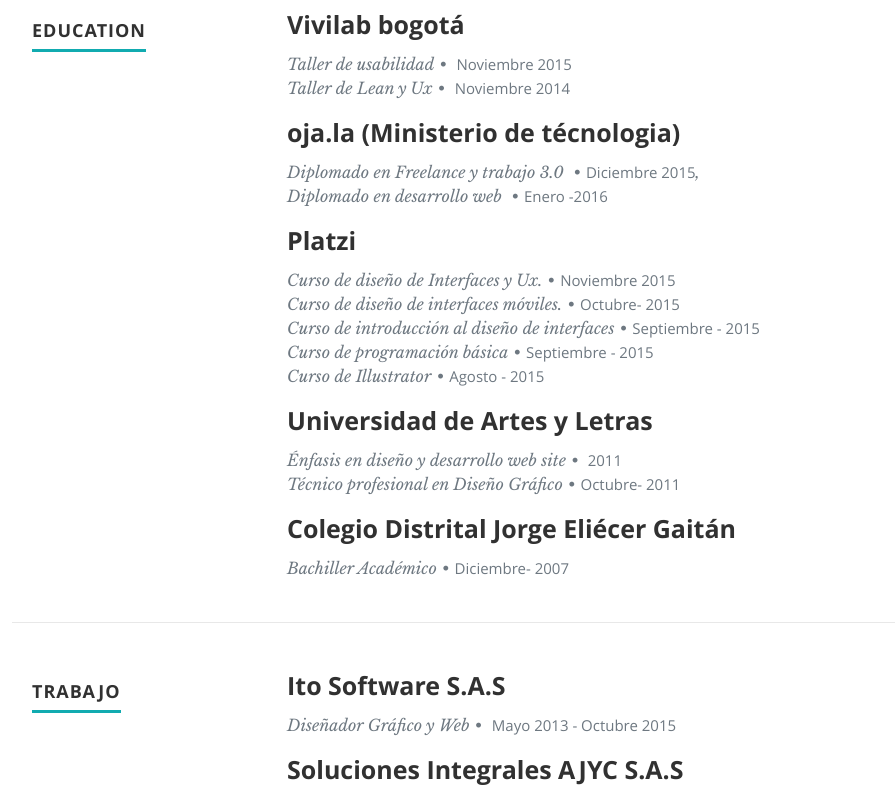
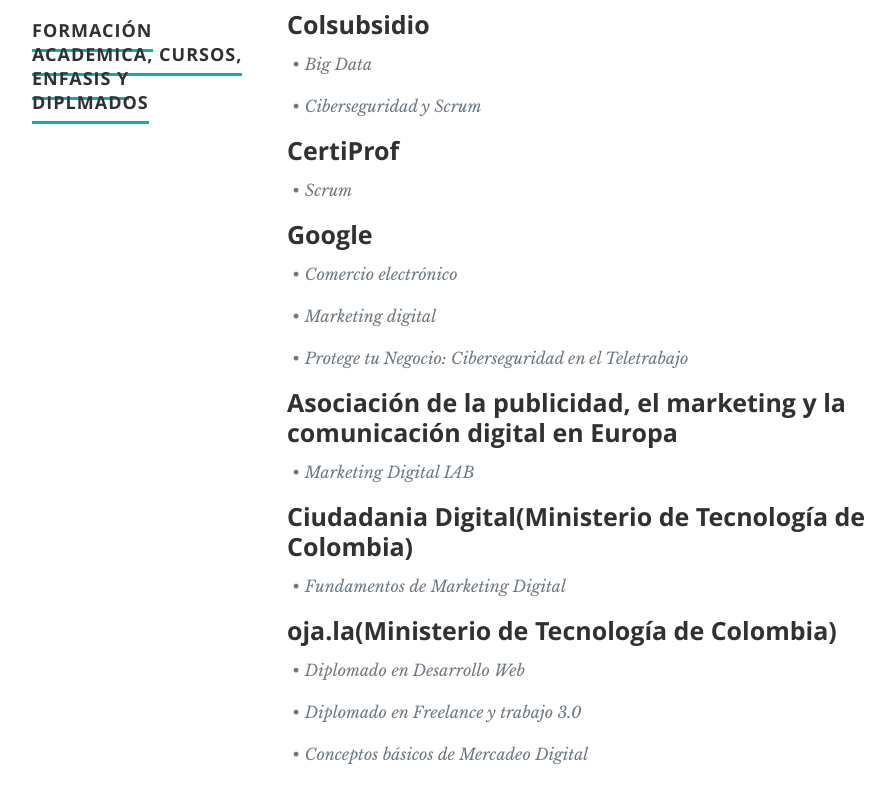
Before and after one commit to edisonv16/edisonv16, a React (Vite) app in the folder edison/: page / in a window 1280 px wide. Shown: the part 2020-2807 px from the top of the page, without its empty margins (118-1013 px from the left). Built offline with nearby package versions, Linux system fonts and the light colour scheme.

Commit message:
Education
Education

```diff
--- a/edison/src/components/estudies/Education.jsx
+++ b/edison/src/components/estudies/Education.jsx
@@ -1,11 +1,35 @@
+import { useState } from 'react';
+import InfoEducation from '../../data/InfoEducation.jsx';
+
 const Education = () => {
+    const [education, setEducation] = useState(InfoEducation);
+
+
+
     return (
         <div className="row education">
             <div className="three columns header-col">
-                <h1><span>Education</span></h1>
+                <h1><span>Formación Academica, Cursos, Enfasis y Diplmados</span></h1>
             </div>
             <div className="nine columns main-col">
-                <div className="row item">
+                {education.education.map((item, index) => {
+                    return (
+                        <div className="row item" key={index}>
+                            <div className="twelve columns">
+                                <h3>{item.institucion}</h3>
+                                {item.curso.map((item, index) => {
+                                    return (
+                                        <p className="info" key={index}>
+                                            <span>&bull;</span>{item.curso}
+                                        </p>
+                                        )
+                                    })}
+                            </div>
+                        </div>
+                    )
+                })}
+
+                {/* <div className="row item">
                     <div className="twelve columns">
                         <h3>Vivilab bogotá</h3>
                         <p className="info">
@@ -13,42 +37,7 @@
                             <br />Taller de Lean y Ux<span>&bull;</span> <em className="date">Noviembre 2014</em>
                         </p>
                     </div>
-                </div>
-                <div className="row item">
-                    <div className="twelve columns">
-                        <h3>oja.la (Ministerio de técnologia)</h3>
-                        <p className="info">Diplomado en Freelance y trabajo 3.0 <span>&bull;</span><em className="date">Diciembre 2015</em>,<br /> Diplomado en desarrollo web <span>&bull;</span><em className="date">Enero -2016  </em> </p>
-                    </div>
-                </div>
-                <div className="row item">
-                    <div className="twelve columns">
-                        <h3>Platzi</h3>
-                        <p className="info">
-                            Curso de diseño de Interfaces y Ux.<span>&bull;</span><em className="date">Noviembre 2015</em>
-                            <br />Curso de diseño de interfaces móviles.<span>&bull;</span><em className="date">Octubre- 2015  </em>
-                            <br />Curso de introducción al diseño de interfaces<span>&bull;</span><em className="date">Septiembre - 2015</em>
-                            <br />Curso de programación básica<span>&bull;</span><em className="date">Septiembre - 2015</em>
-                            <br />Curso de Illustrator<span>&bull;</span><em className="date">Agosto - 2015</em>
-                        </p>
-                    </div>
-                </div>
-                <div className="row item">
-                    <div className="twelve columns">
-                        <h3>Universidad de Artes y Letras</h3>
-                        <p className="info">
-                            Énfasis en diseño y desarrollo web site<span>&bull;</span><em className="date"> 2011</em>
-                            <br />Técnico profesional en Diseño Gráfico<span>&bull;</span><em className="date">Octubre- 2011</em>
-                        </p>
-                    </div>
-                </div>
-                <div className="row item">
-                    <div className="twelve columns">
-                        <h3>Colegio Distrital Jorge Eliécer Gaitán</h3>
-                        <p className="info">
-                            Bachiller Académico<span>&bull;</span><em className="date">Diciembre- 2007</em>
-                        </p>
-                    </div>
-                </div>
+                </div> */}
             </div>
         </div>
     );
--- /dev/null
+++ b/edison/src/data/InfoEducation.jsx
@@ -0,0 +1,166 @@
+const InfoEducation = {
+    education: [
+        {
+            id:1,
+            institucion:'Colsubsidio',
+            curso:[
+                {
+                    id:1,
+                    curso:'Big Data',
+                },
+                {
+                    id:2,
+                    curso:'Ciberseguridad y Scrum',
+                },
+            ],
+        },
+        {
+            id:2,
+            institucion:'CertiProf',
+            curso:[
+                {
+                    id:1,
+                    curso:'Scrum',
+                },
+            ]
+        },
+        {
+            id:3,
+            institucion:'Google',
+            curso:[
+                {
+                    id:1,
+                    curso:'Comercio electrónico',
+                },
+                {
+                    id:2,
+                    curso:'Marketing digital',
+                },
+                {
+                    id:3,
+                    curso:'Protege tu Negocio: Ciberseguridad en el Teletrabajo',
+                }
+            ],
+        },
+        {
+            id:4,
+            institucion:'Asociación de la publicidad, el marketing y la comunicación digital en Europa',
+            curso:[
+                {
+                    id:1,
+                    curso:'Marketing Digital IAB'
+                }
+            ]
+        },
+        {
+            id:5,
+            institucion:'Ciudadania Digital(Ministerio de Tecnología de Colombia)',
+            curso:[
+                {
+                    id:1,
+                    curso:'Fundamentos de Marketing Digital'
+                }
+            ]
+        },
+        {
+            id:6,
+            institucion:'oja.la(Ministerio de Tecnología de Colombia)',
+            curso:[
+                {
+                    id:1,
+                    curso:'Diplomado en Desarrollo Web',
+                },
+                {
+                    id:2,
+                    curso:'Diplomado en Freelance y trabajo 3.0',
+                },
+                {
+                    id:3,
+                    curso:'Conceptos básicos de Mercadeo Digital',
+                },
+                {
+                    id:4,
+                    curso:'HTML5-1',
+                },
+                {
+                    id:5,
+                    curso:'HTML5-2',
+                },
+                {
+                    id:6,
+                    curso:'CSS3-1',
+                },
+                {
+                    id:7,
+                    curso:'CSS3-2',
+                },
+            ]
+        },
+        {
+            id:7,
+            institucion:'Vivelab(Universidad Nacional de Colombia)',
+            curso:[
+                {
+                    id:1,
+                    curso:'Usabilidad',
+                },
+                {
+                    id:2,
+                    curso:'Lean y UX',
+                },
+            ]
+        },
+        {
+            id:8,
+            institucion:'Platzi',
+            curso:[
+                {
+                    id:1,
+                    curso:'Diseño de interfaces y Ux',
+                },
+                {
+                    id:2,
+                    curso:'Diseño de interfaces móviles',
+                },
+                {
+                    id:3,
+                    curso:'Diseño de interfaces web',
+                },
+                {
+                    id:4,
+                    curso:'Programación básica',
+                },
+                {
+                    id:5,
+                    curso:'ilustrator',
+                },
+            ]
+        },
+        {
+            id:9,
+            institucion:'Universidad de Artes y Letras',
+            curso:[
+                {
+                    id:1,
+                    curso:'Enfasis en diseño y desarrollo Web',
+                },
+                {
+                    id:2,
+                    curso2:'Técnico Profesional en Diseño Gráfico',
+                }
+            ]
+        },
+        {
+            id:10,
+            institucion:'Colegio Jorge Eliecer Gaitan',
+            curso:[
+                {
+                    id:1,
+                    curso1:'Bachiller académico',
+                },
+            ]
+        },
+    ]
+};
+
+export default InfoEducation;
```
Also changed, not shown: edison/src/data/Education.jsx (deleted, +0 -73 lines).
